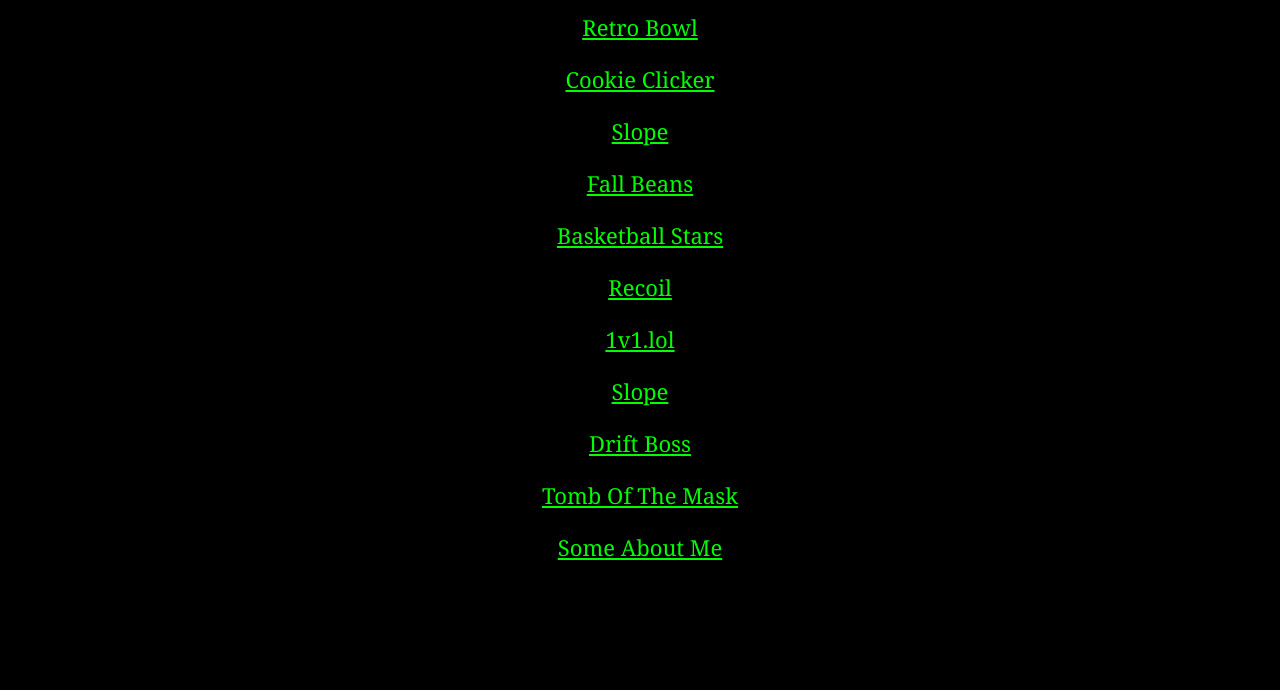
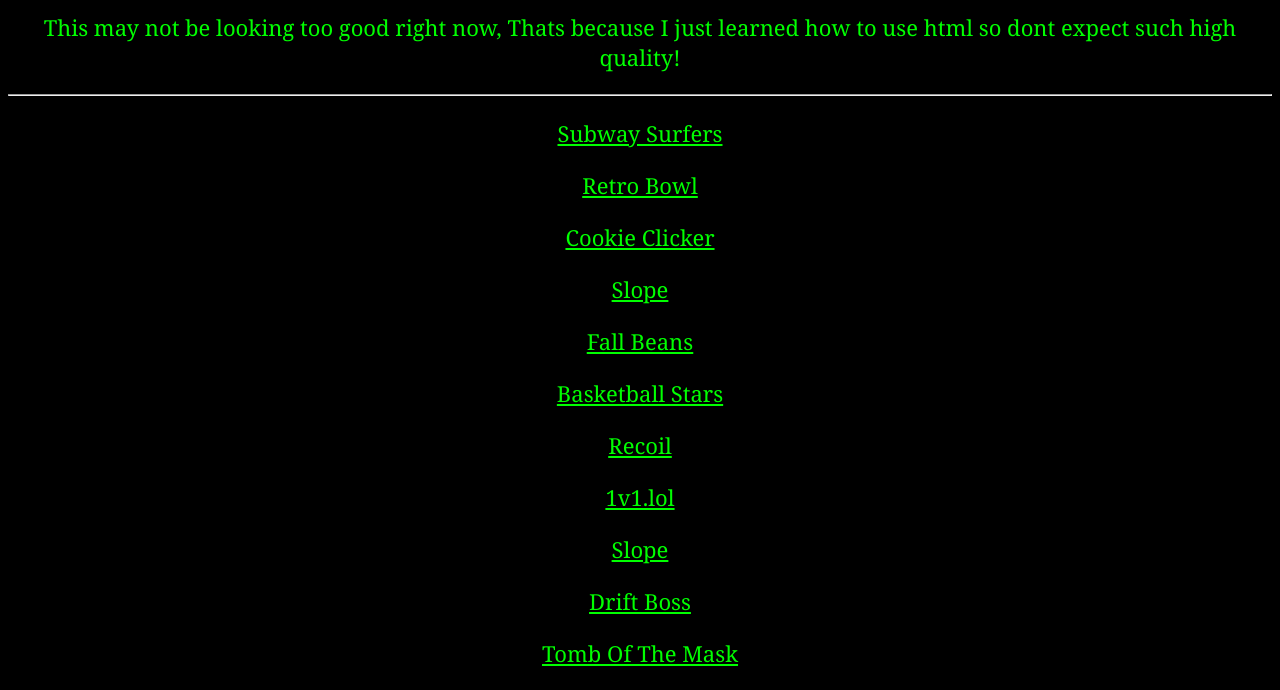
Before and after one commit to Lolboi3011/cmdgx7, a plain HTML site: page index.html in a window 1280 px wide. Shown: the part 272-962 px from the top of the page. Before the commit the page ends 856 px from the top, so only its background shows below. Drawn offline with Linux system fonts and the light colour scheme.

Commit message:
Add files via upload

```diff
--- a/index.html
+++ b/index.html
@@ -10,9 +10,16 @@
 
 </head>
 <body>
+
+    <p style="text-align: center;"><a href="About.html">Some About Me</a></p>
+
     <h1 style="text-align: center;"><big>CMD GXMES</big></h1>
     <hr>
     <h2 style="text-align: center;">Games</h2>
+
+    <p style="text-align: center;">This may not be looking too good right now, Thats because I just learned how to use html so dont expect such high quality! </p>
+
+    <hr>
 
     <p style="text-align: center;"><a href="SubwaySurfers.html">Subway Surfers</a></p>
 
@@ -37,7 +44,5 @@
     <p style="text-align: center;"><a href="TOFM.html">Tomb Of The Mask</a></p>
 
 <body>
-    <footer>
-        <p style="text-align: center;"><a href="About.html">Some About Me</a></p>
-    </footer>
+
 </html>
```
